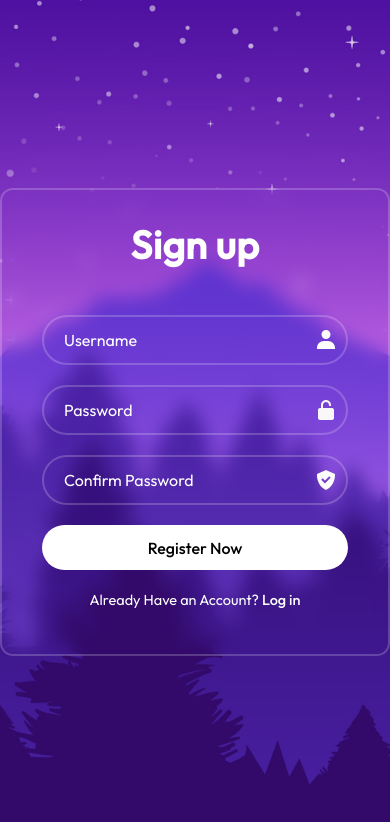
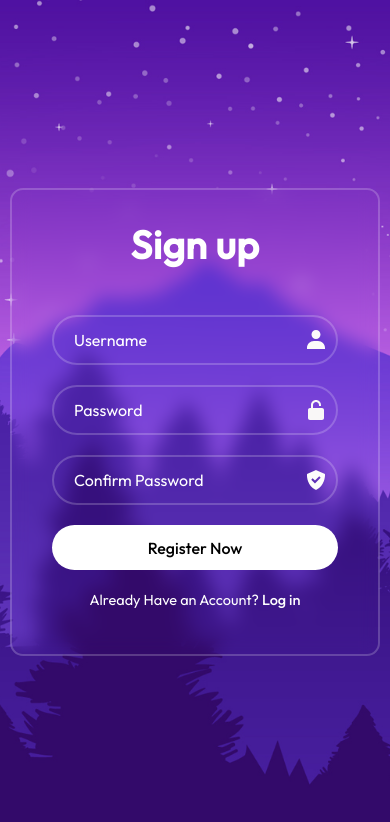
Before and after one commit to satyanarayan3123/Music-Player-TuneTreasury-, a plain HTML site: page signup.html in a window 390 px wide. Drawn offline with nearby package versions, Linux system fonts and the light colour scheme.

Commit message:
Update signup.css

```diff
--- a/signup.css
+++ b/signup.css
@@ -101,3 +101,9 @@ svg{
     text-align: center;
     margin: 20px 0 15px;
 }
+
+@media (max-width:530px) and (min-width:200px){
+    .container{
+        width: 370px;
+    }
+}
```
